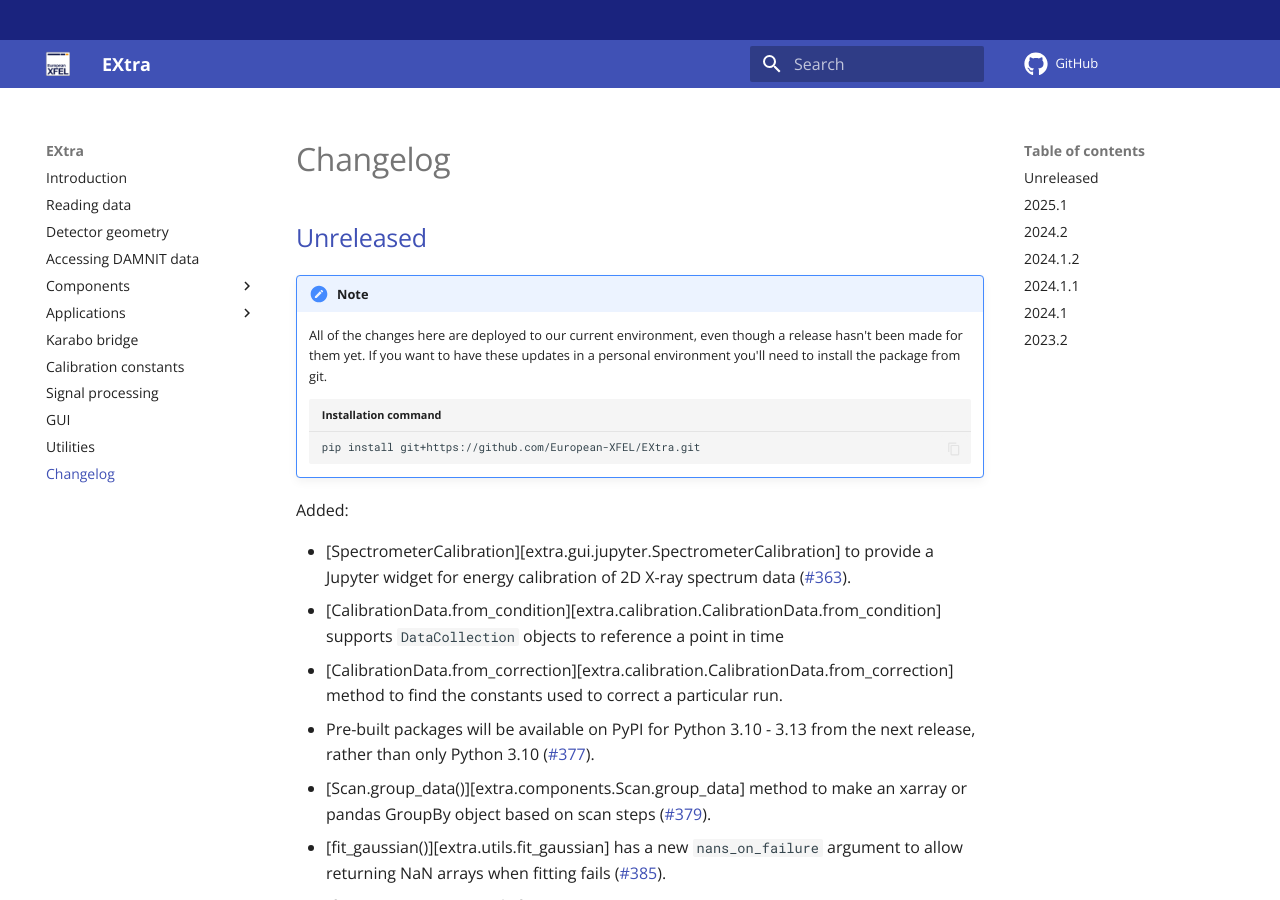
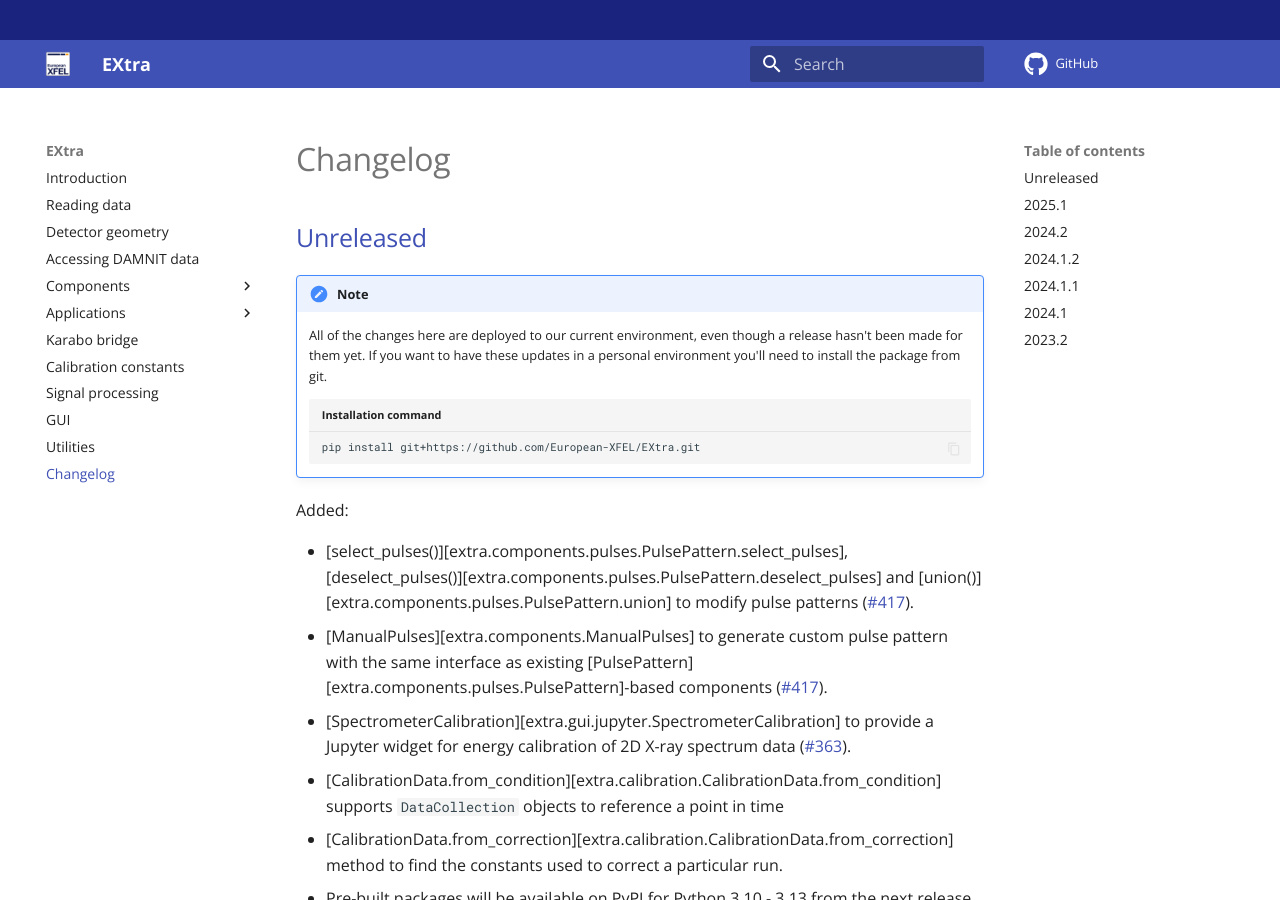
Before and after one commit to European-XFEL/EXtra, an MkDocs documentation site: the page built from docs/changelog.md, in a window 1280 px wide and 900 px high. Built offline with MkDocs 1.6.1 and Material for MkDocs 9.7.7, drawn with Linux system fonts in a browser that asks for light colours; emoji names are drawn with the system emoji font; comment, search, counter and statistics services are not loaded.

Commit message:
Update changelog

```diff
--- a/docs/changelog.md
+++ b/docs/changelog.md
@@ -18,6 +18,12 @@
 
 Added:
 
+- [select_pulses()][extra.components.pulses.PulsePattern.select_pulses],
+  [deselect_pulses()][extra.components.pulses.PulsePattern.deselect_pulses] and
+  [union()][extra.components.pulses.PulsePattern.union] to modify pulse patterns (!417).
+- [ManualPulses][extra.components.ManualPulses] to generate custom pulse pattern with
+  the same interface as existing
+  [PulsePattern][extra.components.pulses.PulsePattern]-based components (!417).
 - [SpectrometerCalibration][extra.gui.jupyter.SpectrometerCalibration] to
   provide a Jupyter widget for energy calibration of 2D X-ray spectrum data
   (!363).
```
